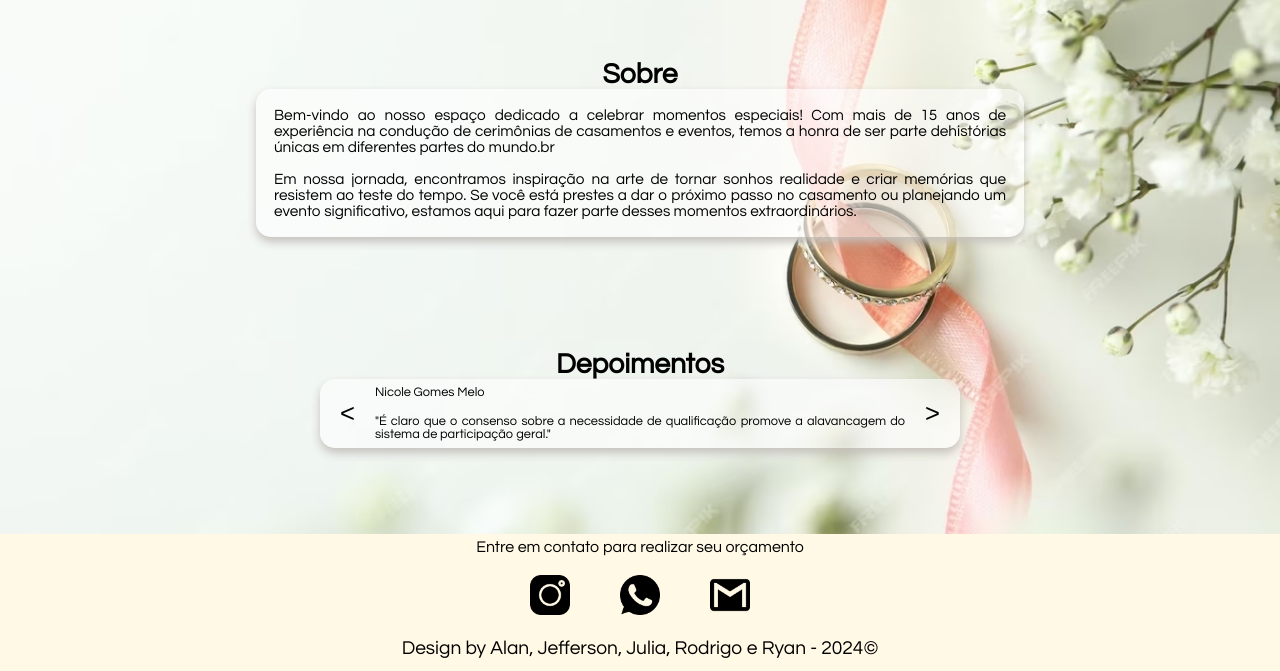
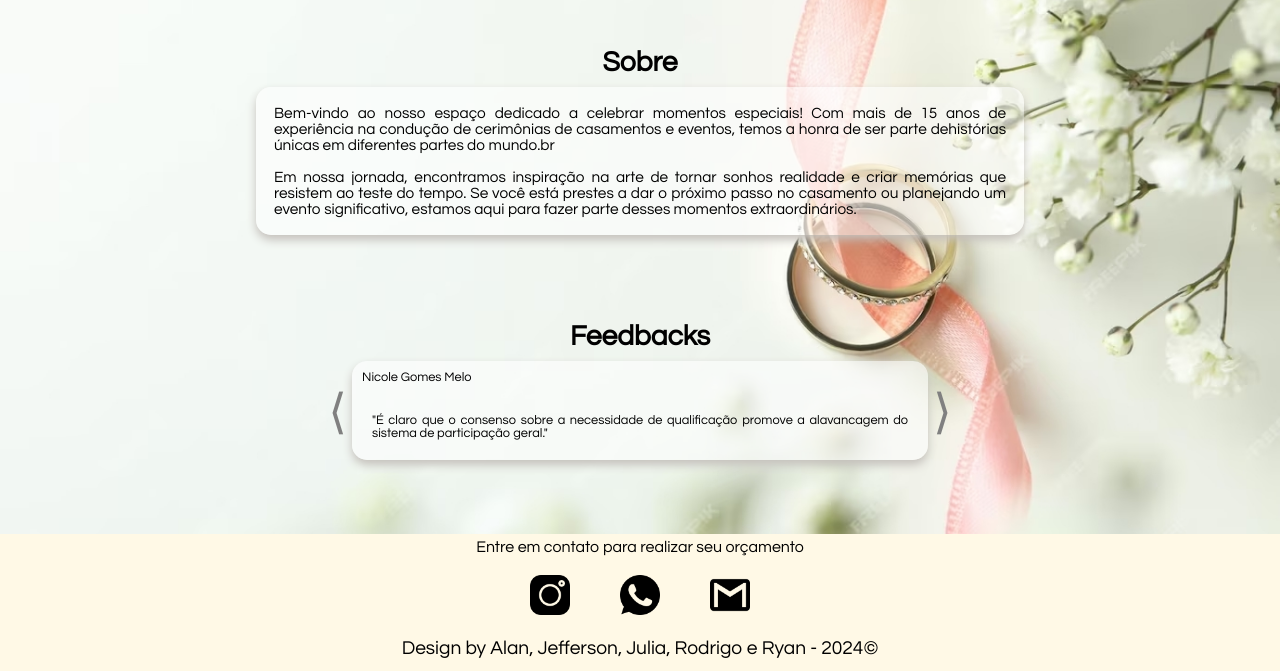
Before and after one commit to DigoPires/Luciano-Machado, a PHP site: page / in a window 1280 px wide. Shown: the part 146-817 px from the top of the page. Run offline with PHP 8.4, Linux system fonts and the light colour scheme.

Commit message:
alteração no carrosel do index

```diff
--- a/index.php
+++ b/index.php
@@ -74,24 +74,27 @@ session_start();
                     </p>
                 </div>
             </div>
+            <!-- carrosel -->
+            <div class="carrosel">
+                <h2 class="avaliacao">Feedbacks</h2>
                 <div class="op-clientes">
-                <h2 class="avaliacao">Depoimentos</h2>
-                <!-- carrosel -->
+                    <button class="control-btn" onclick="prevSlide()">&lang;</button>
                     <div class="carrosel-clientes">
-                    <button class="control-btn" onclick="prevSlide()">&lt;</button>
                         <div class="carousel-container">
                             <div class="carousel-wrapper">
                                 <div class="carousel-item">
                                     <ul>
                                         <li class="nome-cli">Nicole Gomes Melo</li>
-                                    <li class="avaliacao-li">"É claro que o consenso sobre a necessidade de qualificação
+                                        <li class="avaliacao-li">"É claro que o consenso sobre a necessidade de
+                                            qualificação
                                             promove a alavancagem do sistema de participação geral."</li>
                                     </ul>
                                 </div>
                                 <div class="carousel-item">
                                     <ul>
                                         <li class="nome-cli">Ágatha Correia Carvalho</li>
-                                    <li class="avaliacao-li">"Caros amigos, o julgamento imparcial das eventualidades
+                                        <li class="avaliacao-li">"Caros amigos, o julgamento imparcial das
+                                            eventualidades
                                             faz
                                             parte de um processo de gerenciamento das posturas dos órgãos dirigentes com
                                             relação às suas atribuições."
@@ -101,14 +104,16 @@ session_start();
                                 <div class="carousel-item">
                                     <ul>
                                         <li class="nome-cli">Yasmin Silva Lima</li>
-                                    <li class="avaliacao-li">"A nível organizacional, a execução dos pontos do programa
+                                        <li class="avaliacao-li">"A nível organizacional, a execução dos pontos do
+                                            programa
                                             maximiza as possibilidades por conta das diversas correntes de pensamento."
                                         </li>
                                     </ul>
                                 </div>
                             </div>
                         </div>
-                    <button class="control-btn" onclick="nextSlide()">&gt;</button>
+                    </div>
+                    <button class="control-btn" onclick="nextSlide()">&rang;</button>
                 </div>
             </div>
         </section>
@@ -119,9 +124,10 @@ session_start();
         <div class="icones">
             <a href="https://www.instagram.com/lumachadocasamentos/" target="_blank"><img class="icones-img"
                     src="./views/IMG/icones/instagram.png" alt="Contato Instagram" class="contatos"></a>
-            <a href="https://web.whatsapp.com/" target="_blank"> <img class="icones-img" src="./views/IMG/icones/whatsapp.png" alt="Contato WhatsApp"
-                    class="contatos"></a>
-            <a href="https://www.google.com/intl/pt-BR/gmail/about/" target="_blank"> <img class="icones-img" src="./views/IMG/icones/gmail.png" alt="Contato Gmail" class="contatos"></a>
+            <a href="https://web.whatsapp.com/" target="_blank"> <img class="icones-img"
+                    src="./views/IMG/icones/whatsapp.png" alt="Contato WhatsApp" class="contatos"></a>
+            <a href="https://www.google.com/intl/pt-BR/gmail/about/" target="_blank"> <img class="icones-img"
+                    src="./views/IMG/icones/gmail.png" alt="Contato Gmail" class="contatos"></a>
         </div>
         <!-- teste -->
         <div class="copyright-div">Design by Alan, Jefferson, Julia, Rodrigo e Ryan - 2024&copy;</div>
--- a/views/CSS/menu-principal.css
+++ b/views/CSS/menu-principal.css
@@ -44,6 +44,7 @@ section {
 .title-sobre,
 .avaliacao {
     font-size: 2.2vw;
+    margin-bottom: 10px;
 }
 
 /* Carrossel de avaliação */
@@ -53,26 +54,37 @@ ul {
 
 .nome-cli {
     text-align: start;
+    padding: 10px;
 }
 
 .avaliacao-li {
     text-align: justify;
-    margin-top: 2vh;
     font-size: 1vw;
+    padding: 20px;
 }
 
 .carrosel-clientes {
-    display: flex;
     background-color: rgba(255, 255, 255, 0.582);
-    align-items: center;
     border-radius: 15px;
     font-size: 1vw;
     box-shadow: 0px 5px 10px #c5c1bc;
-    width: 50vw;
+    width: 45vw;
 }
 
 .carousel-container {
     overflow: hidden;
+}
+
+.op-clientes{
+    display: flex;
+}
+.control-btn{
+    border: none;
+    outline: unset;
+    background: none;
+    font-size: 3em;
+    margin: 5px;
+    color: grey;
 }
 
 .carousel-wrapper {
@@ -85,18 +97,7 @@ ul {
     box-sizing: border-box;
 }
 
-.carousel-controls {
-    display: flex;
-    margin-bottom: 20px;
-}
 
-.carrosel-clientes button {
-    background: none;
-    border: none;
-    font-size: 2vw;
-    padding: 20px;
-    cursor: pointer;
-}
 
 /* Mídia Screen para telas menores (max-width: 900px) */
 @media screen and (max-width: 900px) {
@@ -116,7 +117,7 @@ ul {
         font-size: 2.5vw;
     }
 
-    .sobre-artista, .op-clientes{
+    .sobre-artista{
         display: flex;
         flex-direction: column;
         justify-content: space-around;
@@ -156,11 +157,11 @@ ul {
         /* font-size: 0.8vw; */
     }
     .sobre{
-        font-size: 1em;
+        font-size: 0.8em;
     }
     .avaliacao-li {
         text-align: justify;
-        font-size: 0.5em;
+        font-size: 0.8em;
     }
     .carrosel-clientes {
         display: flex;
--- a/views/galeria.php
+++ b/views/galeria.php
@@ -56,7 +56,7 @@
             <div class="carousel-container">
                 <h1>Galeria</h1>
                 <div class="carross">
-                    <button class="prev" onclick="prevSlide('carousel-1')">&#10094;</button>
+                    <button class="prev" onclick="prevSlide('carousel-1')">&lang;</button>
                     <div class="carousel carousel-1">
                         <ul>
                             <li><img class="img" src="./IMG/carrossel/img1.png" alt="Imagem 1"></li>
@@ -64,7 +64,7 @@
                             <li><img class="img" src="./IMG/carrossel/img3.png" alt="Imagem 3"></li>
                         </ul>
                     </div>
-                    <button class="next" onclick="nextSlide('carousel-1')"> &#10095;</button>
+                    <button class="next" onclick="nextSlide('carousel-1')">&rang;</button>
                 </div>
             </div>
         </section>
```
Lines whose indentation alone changed are shown as unchanged.
